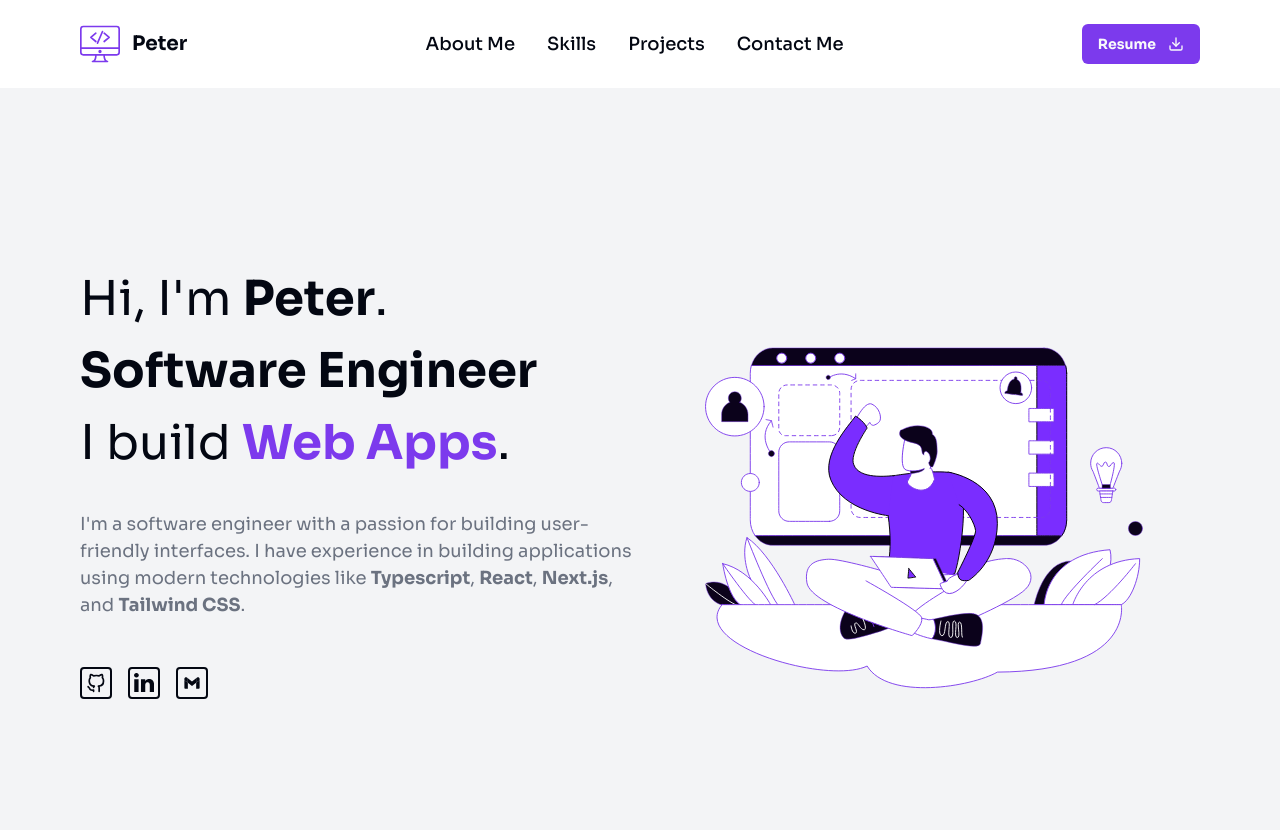
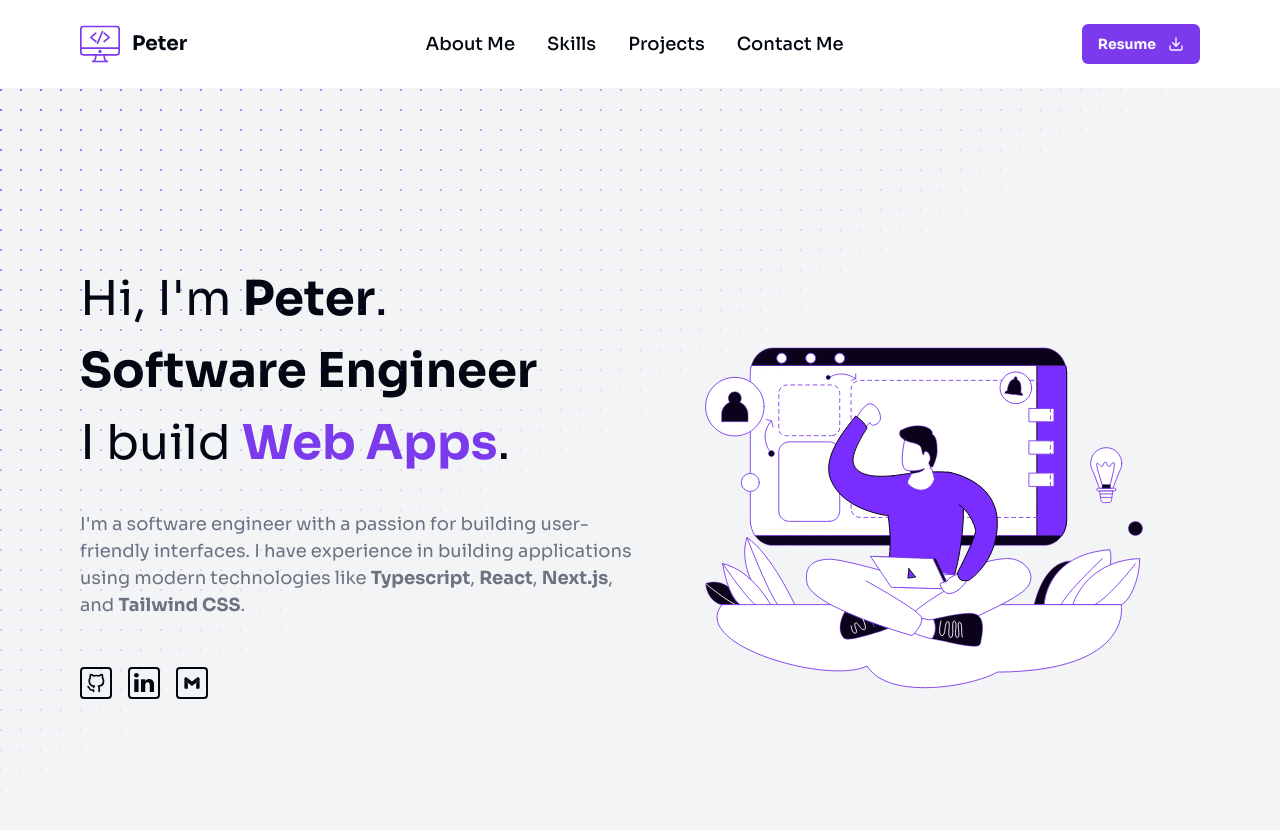
Before and after one commit to Peter3Khalil/personal-website, a Next.js app: page / in a window 1280 px wide. Shown: the top 830 px of the page. Built offline with nearby package versions, Linux system fonts and the light colour scheme.

Commit message:
🚚 Extract hero markup to another component

```diff
--- a/src/app/page.tsx
+++ b/src/app/page.tsx
@@ -1,98 +1,12 @@
 'use client';
 import Header from '@/components/header';
-import Lottie, { Options } from 'react-lottie';
-import animationData from '@/userInterface.json';
-import { useEffect, useRef, useState } from 'react';
-import { Skeleton } from '@/components/ui/skeleton';
-import { GithubIcon, GmailIcon, LinkedinIcon } from '@/components/shared/icons';
-
-const SOCIAL_LINKS = [
-  {
-    title: 'Github account',
-    icon: GithubIcon,
-    href: 'https://github.com/Peter3Khalil',
-  },
-  {
-    title: 'Linkedin account',
-    icon: LinkedinIcon,
-    href: 'https://www.linkedin.com/in/peter-khalil-frontend-developer',
-  },
-  {
-    title: 'Gmail account',
-    icon: GmailIcon,
-    href: 'mailto:peter.khalil.fahmy@gmail.com',
-  },
-];
+import Hero from '@/components/hero';
 
 const Home = () => {
-  const [isSvgLoaded, setIsSvgLoaded] = useState(false);
-  const ref = useRef<HTMLDivElement>(null);
-  const defaultOptions: Options = {
-    loop: true,
-    autoplay: true,
-    animationData,
-    rendererSettings: {
-      className: 'size-full',
-    },
-  };
-
-  useEffect(() => {
-    if (ref.current?.innerHTML) {
-      setIsSvgLoaded(true);
-    }
-  }, []);
-
   return (
     <div>
       <Header />
-      <main className="container flex flex-col-reverse items-center justify-between gap-4 bg-accent py-8 lg:flex-row">
-        <section className="flex w-full flex-col sm:items-center lg:items-start">
-          <div className="flex max-w-lg flex-col sm:text-center lg:max-w-full lg:text-start">
-            <span className="text-3xl lg:text-5xl">
-              Hi, I&apos;m <b>Peter</b>.
-            </span>
-            <b className="text-3xl lg:text-5xl">Software Engineer</b>
-            <span className="text-3xl font-normal lg:text-5xl">
-              I build{' '}
-              <strong className="text-nowrap capitalize text-primary dark:text-primary-foreground">
-                web apps
-              </strong>
-              .
-            </span>
-            <p className="mt-8 text-muted-foreground md:text-lg">
-              I&apos;m a software engineer with a passion for building
-              user-friendly interfaces. I have experience in building
-              applications using modern technologies like <b>Typescript</b>,{' '}
-              <b>React</b>, <b>Next.js</b>, and <b>Tailwind CSS</b>.
-            </p>
-          </div>
-          <ul className="mt-12 flex flex-wrap items-center gap-4">
-            {SOCIAL_LINKS.map(({ href, title, icon: Icon }, index) => (
-              <li
-                key={index}
-                className="group size-8 rounded border-2 border-foreground duration-200 hover:bg-foreground"
-              >
-                <a
-                  href={href}
-                  target="_blank"
-                  title={title}
-                  className="block size-full p-1"
-                >
-                  <Icon className="fill-foreground group-hover:fill-background" />
-                </a>
-              </li>
-            ))}
-          </ul>
-        </section>
-        <section className="relative h-[300px] w-full sm:h-[70vh] md:max-w-[800px] lg:h-[90vh]">
-          <div ref={ref} className="size-full">
-            <Lottie options={defaultOptions} />
-          </div>
-          {!isSvgLoaded && (
-            <Skeleton className="absolute left-0 top-0 z-10 size-full bg-accent-foreground/10" />
-          )}
-        </section>
-      </main>
+      <Hero />
     </div>
   );
 };
--- /dev/null
+++ b/src/components/hero.tsx
@@ -0,0 +1,116 @@
+'use client';
+import { GithubIcon, GmailIcon, LinkedinIcon } from '@/components/shared/icons';
+import DotPattern from '@/components/ui/dot-pattern';
+import { Skeleton } from '@/components/ui/skeleton';
+import { cn } from '@/lib/utils';
+import animationData from '@/userInterface.json';
+import React, { FC, useEffect, useRef, useState } from 'react';
+import Lottie, { Options } from 'react-lottie';
+
+const SOCIAL_LINKS = [
+  {
+    title: 'Github account',
+    icon: GithubIcon,
+    href: 'https://github.com/Peter3Khalil',
+  },
+  {
+    title: 'Linkedin account',
+    icon: LinkedinIcon,
+    href: 'https://www.linkedin.com/in/peter-khalil-frontend-developer',
+  },
+  {
+    title: 'Gmail account',
+    icon: GmailIcon,
+    href: 'mailto:peter.khalil.fahmy@gmail.com',
+  },
+];
+
+const Hero: FC<React.HTMLAttributes<HTMLDivElement>> = ({
+  className,
+  ...props
+}) => {
+  const [isSvgLoaded, setIsSvgLoaded] = useState(false);
+  const ref = useRef<HTMLDivElement>(null);
+  const defaultOptions: Options = {
+    loop: true,
+    autoplay: true,
+    animationData,
+    rendererSettings: {
+      className: 'size-full',
+    },
+  };
+
+  useEffect(() => {
+    if (ref.current?.innerHTML) {
+      setIsSvgLoaded(true);
+    }
+  }, []);
+  return (
+    <main
+      className={cn(
+        'container relative flex flex-col-reverse items-center justify-between gap-4 bg-accent py-8 lg:flex-row',
+        className,
+      )}
+      {...props}
+    >
+      <section className="flex w-full flex-col sm:items-center lg:items-start">
+        <div className="flex max-w-lg flex-col sm:text-center lg:max-w-full lg:text-start">
+          <span className="text-3xl lg:text-5xl">
+            Hi, I&apos;m <b>Peter</b>.
+          </span>
+          <b className="text-3xl lg:text-5xl">Software Engineer</b>
+          <span className="text-3xl font-normal lg:text-5xl">
+            I build{' '}
+            <strong className="text-nowrap capitalize text-primary dark:text-primary-foreground">
+              web apps
+            </strong>
+            .
+          </span>
+          <p className="mt-8 text-muted-foreground md:text-lg">
+            I&apos;m a software engineer with a passion for building
+            user-friendly interfaces. I have experience in building applications
+            using modern technologies like <b>Typescript</b>, <b>React</b>,{' '}
+            <b>Next.js</b>, and <b>Tailwind CSS</b>.
+          </p>
+        </div>
+        <ul className="mt-12 flex flex-wrap items-center gap-4">
+          {SOCIAL_LINKS.map(({ href, title, icon: Icon }, index) => (
+            <li
+              key={index}
+              className="group size-8 rounded border-2 border-foreground duration-200 hover:bg-foreground"
+            >
+              <a
+                href={href}
+                target="_blank"
+                title={title}
+                className="block size-full p-1"
+              >
+                <Icon className="fill-foreground group-hover:fill-background" />
+              </a>
+            </li>
+          ))}
+        </ul>
+      </section>
+      <section className="relative h-[300px] w-full sm:h-[70vh] md:max-w-[800px] lg:h-[90vh]">
+        <div ref={ref} className="size-full">
+          <Lottie options={defaultOptions} />
+        </div>
+        {!isSvgLoaded && (
+          <Skeleton className="absolute left-0 top-0 z-10 size-full bg-accent-foreground/10" />
+        )}
+      </section>
+      <DotPattern
+        width={20}
+        height={20}
+        cx={1}
+        cy={1}
+        r={1}
+        className={cn(
+          '[mask-image:linear-gradient(to_bottom_right,white,transparent,transparent)]',
+        )}
+      />
+    </main>
+  );
+};
+
+export default Hero;
--- /dev/null
+++ b/src/components/ui/dot-pattern.tsx
@@ -0,0 +1,45 @@
+import { FC, useId } from 'react';
+
+import { cn } from '@/lib/utils';
+
+const DotPattern: FC<React.SVGProps<SVGSVGElement>> = ({
+  width = 16,
+  height = 16,
+  x = 0,
+  y = 0,
+  cx = 1,
+  cy = 1,
+  r = 1,
+  className,
+  ...props
+}) => {
+  const id = useId();
+
+  return (
+    <svg
+      aria-hidden="true"
+      className={cn(
+        'pointer-events-none absolute inset-0 h-full w-full fill-primary',
+        className,
+      )}
+      {...props}
+    >
+      <defs>
+        <pattern
+          id={id}
+          width={width}
+          height={height}
+          patternUnits="userSpaceOnUse"
+          patternContentUnits="userSpaceOnUse"
+          x={x}
+          y={y}
+        >
+          <circle id="pattern-circle" cx={cx} cy={cy} r={r} />
+        </pattern>
+      </defs>
+      <rect width="100%" height="100%" strokeWidth={0} fill={`url(#${id})`} />
+    </svg>
+  );
+};
+
+export default DotPattern;
```
